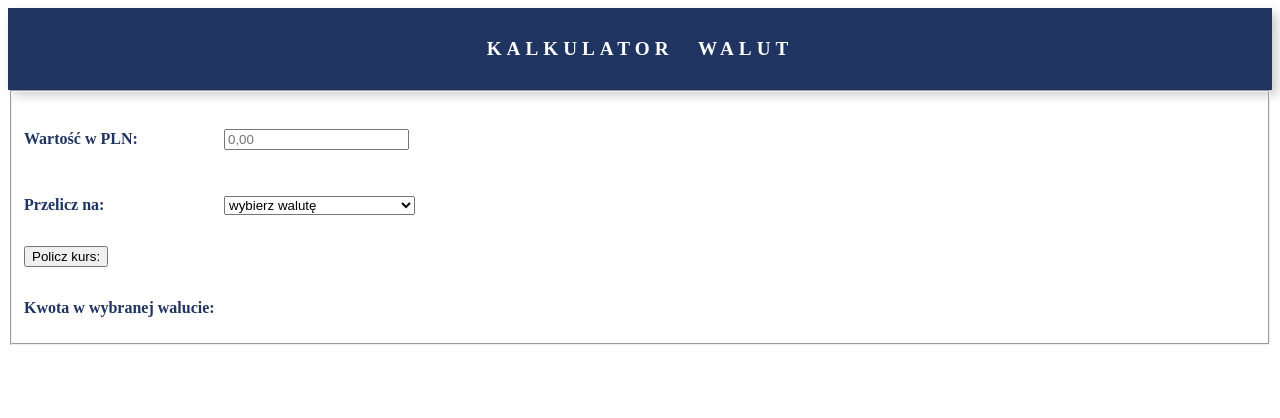
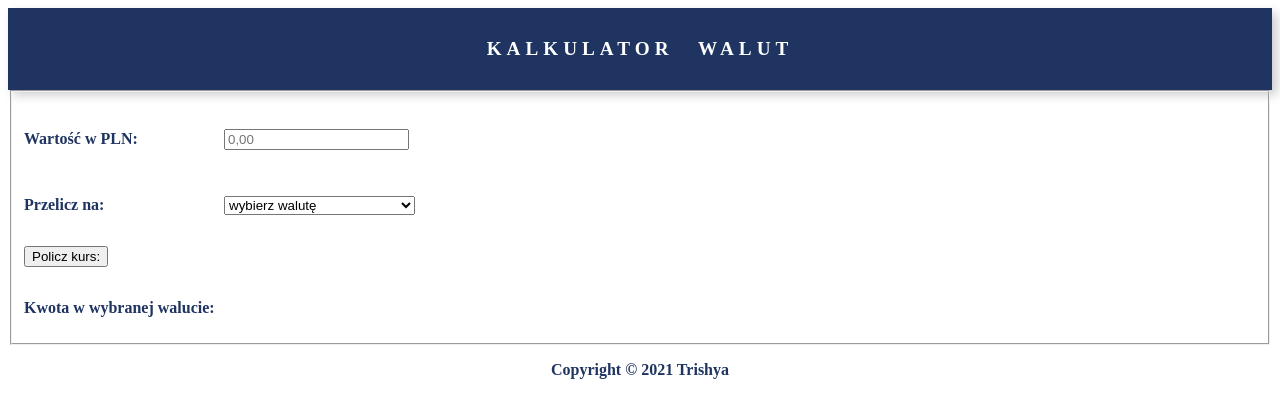
Before and after one commit to patrycja-i-lesniak/currency-converter-react-ver-1, a React (Create React App) app: page / in a window 1280 px wide. Shown: the top 418 px of the page. Built offline with nearby package versions, Linux system fonts and the light colour scheme.

Commit message:
Footer component added with Paragraph inside

```diff
--- a/src/App.js
+++ b/src/App.js
@@ -1,5 +1,6 @@
 import Header from "./Header";
 import Paragraph from "./Paragraph";
+import Footer from "./Footer";
 
 function App() {
   return (
@@ -32,6 +33,7 @@ function App() {
             </Paragraph>
             </fieldset>
       </form>
+      <Footer />
     </main>
   );
 }
--- /dev/null
+++ b/src/Footer/index.js
@@ -0,0 +1,10 @@
+import "./style.css";
+import Paragraph from "../Paragraph";
+
+const Footer = () => (
+    <footer className="footer">
+        <Paragraph text="Copyright © 2021 Trishya" />
+    </footer>
+);
+
+export default Footer;
--- /dev/null
+++ b/src/Footer/style.css
@@ -0,0 +1,3 @@
+.footer {
+    text-align: center;
+  }
```
